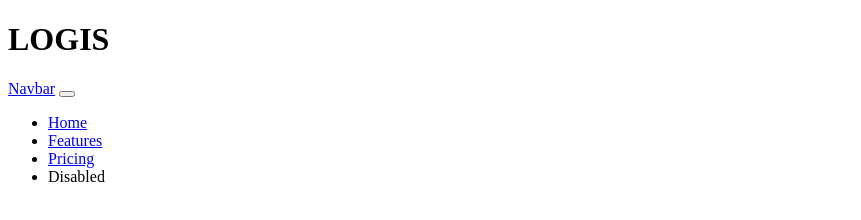
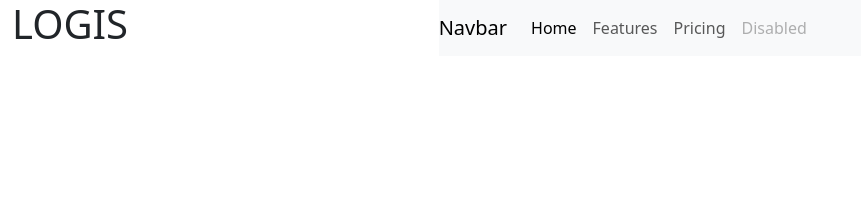
Before and after one commit to sania096/Git-Demo, a plain HTML site: page index1.html in a window 1280 px wide. Shown: the whole page, without its empty margins (0-861 px from the left). Drawn offline with nearby package versions, Linux system fonts and the light colour scheme.

Commit message:
files addes

```diff
--- a/index1.html
+++ b/index1.html
@@ -4,6 +4,17 @@
     <meta charset="UTF-8">
     <meta name="viewport" content="width=device-width, initial-scale=1.0">
     <title>Document</title>
+    <link href="https://cdn.jsdelivr.net/npm/bootstrap@5.3.0/dist/css/bootstrap.min.css" rel="stylesheet">
+    <!-- JavaScript links -->
+    <script src="https://code.jquery.com/jquery-3.6.0.min.js"></script>
+    <script src="https://cdn.jsdelivr.net/npm/bootstrap@5.3.0/dist/js/bootstrap.bundle.min.js"></script>
+    <!-- Google Fonts -->
+    <link rel="preconnect" href="https://fonts.googleapis.com">
+    <link rel="preconnect" href="https://fonts.gstatic.com" crossorigin>
+    <link href="https://fonts.googleapis.com/css2?family=Roboto:wght@100;300;400;500;700;900&display=swap"
+        rel="stylesheet">
+    <link href='https://unpkg.com/boxicons@2.1.4/css/boxicons.min.css' rel='stylesheet'>
+    <link rel="stylesheet" href="style.css">
 </head>
 <body>
     <div class="container-fluid">
```
